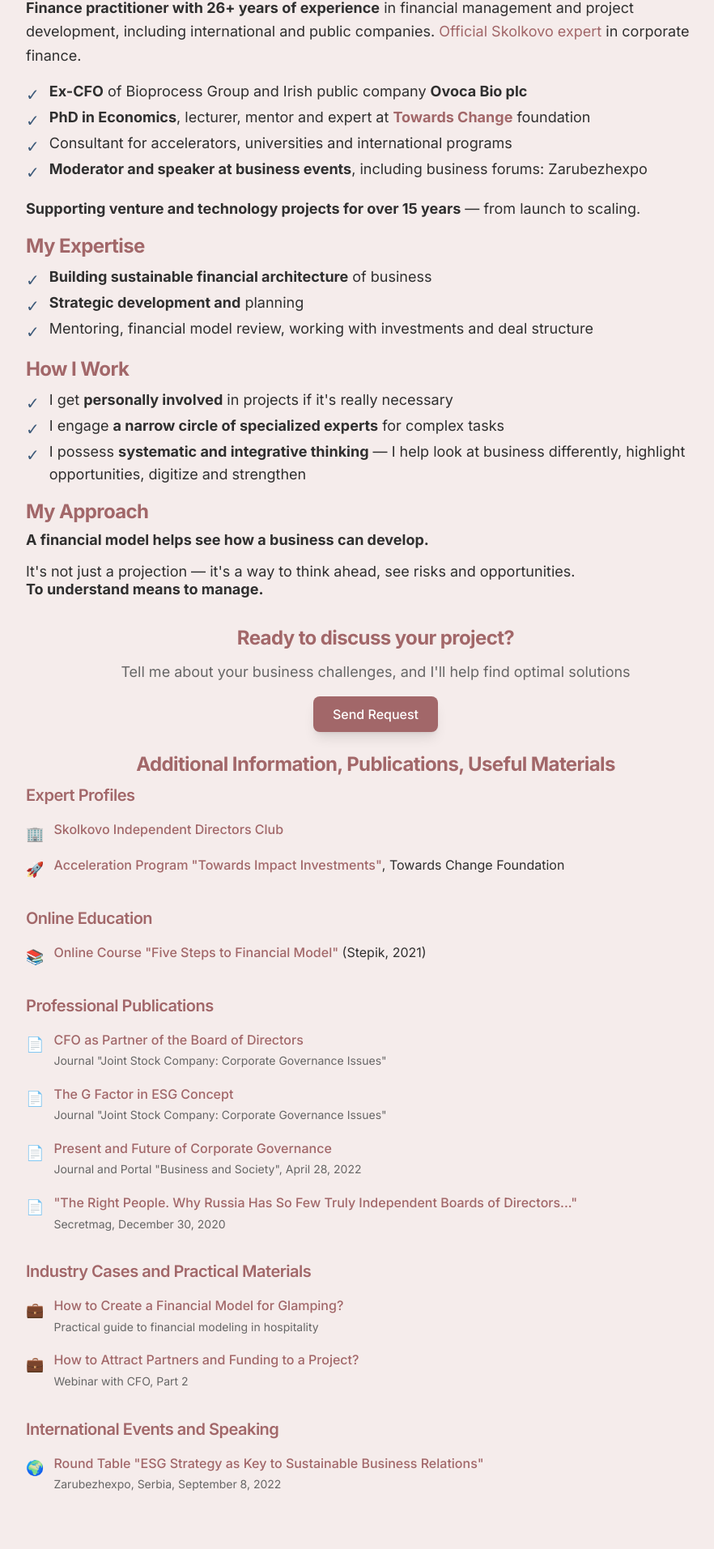
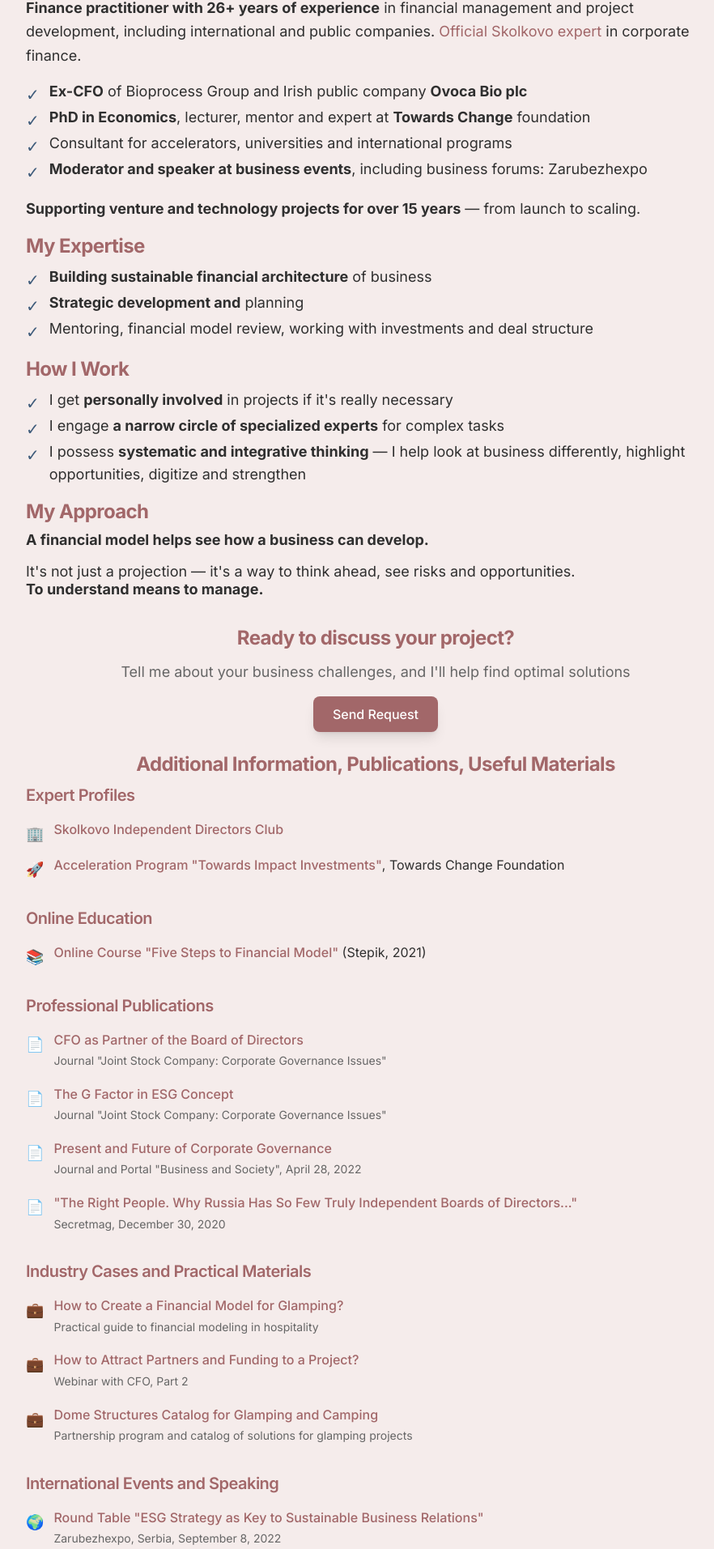
Before and after one commit to svetlanarad2030/svetlana-radchenko-landing, a Next.js app: page /en/about in a window 1280 px wide. Shown: the part 177-2090 px from the top of the page at 81% size, without its empty margins (176-1058 px from the left). Built offline with nearby package versions, Linux system fonts and the light colour scheme.

Commit message:
addtomal link

```diff
--- a/src/app/about/page.tsx
+++ b/src/app/about/page.tsx
@@ -39,7 +39,7 @@ export default function AboutPage(): ReactElement {
             </li>
             <li className="flex items-start gap-3">
               <span className="mt-1 text-xl" style={{color: '#3E5B7A'}}>✓</span>
-              <span><span className="font-bold">Кандидат экономических наук</span>, преподаватель, ментор и эксперт фонда «<a href="https://fond-navstrechu.ru/programmy/navstrechu-impakt-investicziyam/" target="_blank" rel="noopener noreferrer" className="text-brand-primary hover:underline font-bold">Навстречу переменам</a>»</span>
+              <span><span className="font-bold">Кандидат экономических наук</span>, преподаватель, ментор и эксперт фонда «<span className="font-bold">Навстречу переменам</span>»</span>
             </li>
             <li className="flex items-start gap-3">
               <span className="mt-1 text-xl" style={{color: '#3E5B7A'}}>✓</span>
@@ -293,6 +293,20 @@ export default function AboutPage(): ReactElement {
                     <span className="text-sm text-text-secondary">Вебинар с финансовым директором, часть 2</span>
                   </span>
                 </li>
+                <li className="flex items-start gap-3">
+                  <span className="mt-1 text-lg" style={{color: '#3E5B7A'}}>💼</span>
+                  <span>
+                    <a
+                      href="https://freedome.pro/partners/"
+                      target="_blank"
+                      rel="noopener noreferrer"
+                      className="text-brand-primary hover:underline font-medium"
+                    >
+                      Каталог купольных конструкций для глэмпинга и кемпинга
+                    </a><br />
+                    <span className="text-sm text-text-secondary">Партнерская программа и каталог решений для глэмпинг проектов</span>
+                  </span>
+                </li>
               </ul>
             </div>
 
--- a/src/app/en/about/page.tsx
+++ b/src/app/en/about/page.tsx
@@ -39,7 +39,7 @@ export default function EnglishAboutPage(): ReactElement {
             </li>
             <li className="flex items-start gap-3">
               <span className="mt-1 text-xl" style={{color: '#3E5B7A'}}>✓</span>
-              <span><span className="font-bold">PhD in Economics</span>, lecturer, mentor and expert at <a href="https://fond-navstrechu.ru/programmy/navstrechu-impakt-investicziyam/" target="_blank" rel="noopener noreferrer" className="text-brand-primary hover:underline font-bold">Towards Change</a> foundation</span>
+              <span><span className="font-bold">PhD in Economics</span>, lecturer, mentor and expert at <span className="font-bold">Towards Change</span> foundation</span>
             </li>
             <li className="flex items-start gap-3">
               <span className="mt-1 text-xl" style={{color: '#3E5B7A'}}>✓</span>
@@ -293,6 +293,20 @@ export default function EnglishAboutPage(): ReactElement {
                     <span className="text-sm text-text-secondary">Webinar with CFO, Part 2</span>
                   </span>
                 </li>
+                <li className="flex items-start gap-3">
+                  <span className="mt-1 text-lg" style={{color: '#3E5B7A'}}>💼</span>
+                  <span>
+                    <a
+                      href="https://freedome.pro/partners/"
+                      target="_blank"
+                      rel="noopener noreferrer"
+                      className="text-brand-primary hover:underline font-medium"
+                    >
+                      Dome Structures Catalog for Glamping and Camping
+                    </a><br />
+                    <span className="text-sm text-text-secondary">Partnership program and catalog of solutions for glamping projects</span>
+                  </span>
+                </li>
               </ul>
             </div>
 
```
